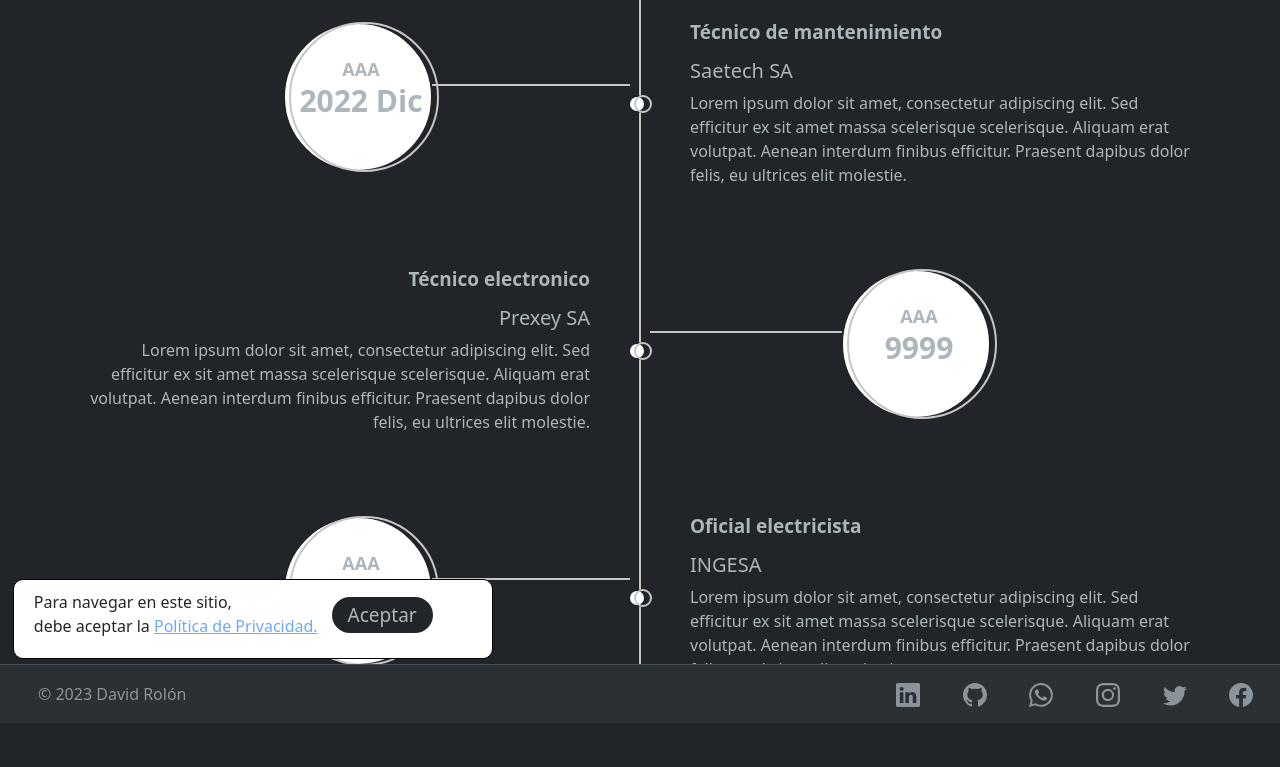
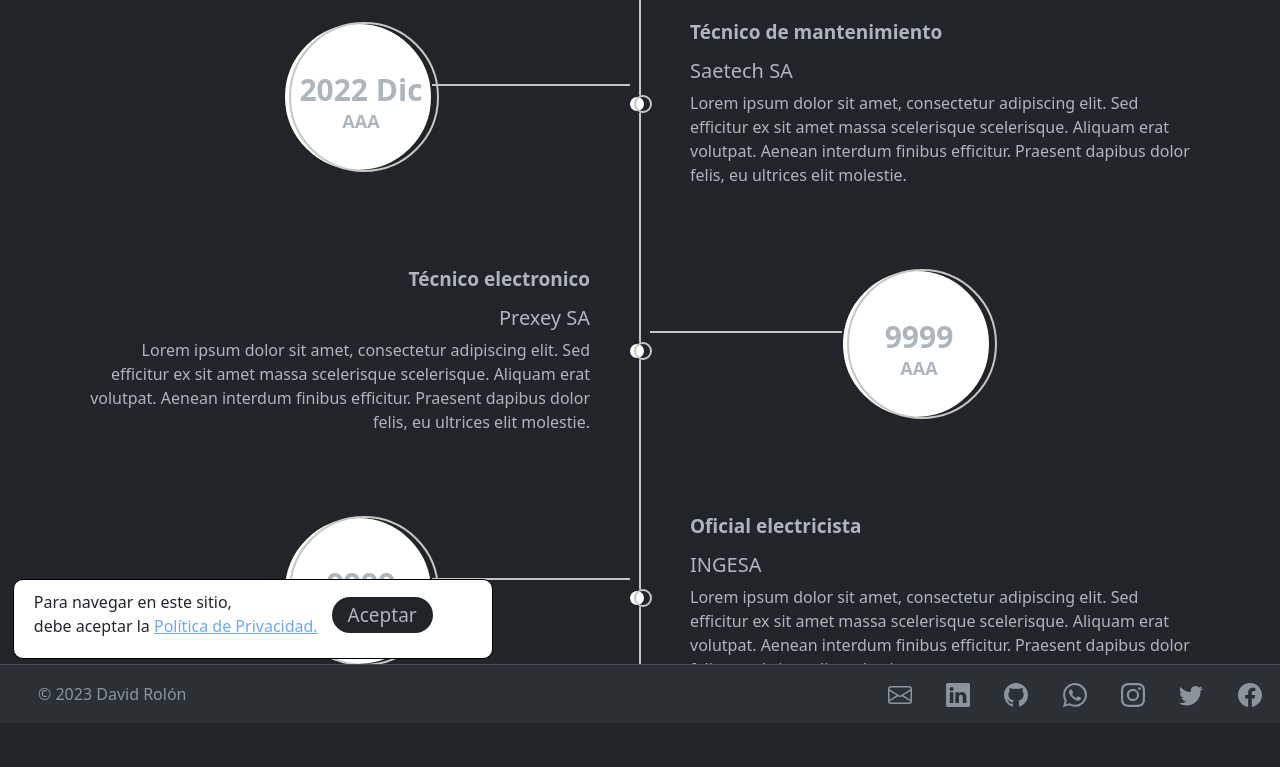
Before and after one commit to davichuder/my_portfolio, a Django app: page /experience in a window 1280 px wide. Shown: the part 77-844 px from the top of the page. Run offline with Django 4.2, Linux system fonts and the light colour scheme.

Commit message:
style: Cambios de estilo general
Cambios en css, y algunos html

```diff
--- a/my_portfolio/forms.py
+++ b/my_portfolio/forms.py
@@ -32,9 +32,6 @@ class ContactForm(forms.Form):
                 password=settings.EMAIL_HOST_PASSWORD,
                 use_tls=settings.EMAIL_USE_TLS
         ) as connection:
-            subject = subject
             email_from = settings.EMAIL_HOST_USER
             recipient_list = [settings.EMAIL_HOST_USER]
-            message = msg
-            EmailMessage(subject, message, email_from,
-                         recipient_list, connection=connection).send()
+            EmailMessage(subject, msg, email_from, recipient_list, connection=connection).send()
--- a/static/css/base.css
+++ b/static/css/base.css
@@ -18,3 +18,7 @@ body {
 .lh-lg {
     font-size: 1.125rem;
 }
+
+.margin-25vh {
+    margin-top: 25vh;
+}
--- a/static/css/experience_timeline.css
+++ b/static/css/experience_timeline.css
@@ -134,16 +134,16 @@
   width: 100%;
   margin: auto;
   position: absolute;
-  top: 27%;
+  top: 40%;
   left: 0
 }
 
-.main-timeline .month {
+.main-timeline .start {
   font-size: 18px;
   font-weight: 700
 }
 
-.main-timeline .year {
+.main-timeline .end {
   display: block;
   font-size: 30px;
   font-weight: 700;
--- a/static/css/tecnology_cards.css
+++ b/static/css/tecnology_cards.css
@@ -1,6 +1,6 @@
 [data-bs-theme="dark"] .card {
   border: 1px solid #fff;
-  background-color: rgb(255, 255, 255, 0.1);
+  background-color: var(--bs-secondary-bg);
 }
 
 [data-bs-theme="light"] .card {
--- a/templates/my_portfolio/contact_me.html
+++ b/templates/my_portfolio/contact_me.html
@@ -12,8 +12,8 @@
 <div class="mx-auto my-4 text-center">
   <h1>Contáctame</h1>
 </div>
-<div class="container">
-  <form action="" method="post">
+<div class="d-flex justify-content-center">
+  <form action="" method="post" id="post-form">
       {% csrf_token %}
       {{ form | crispy }}
     <div class="text-center">
--- a/templates/my_portfolio/experience.html
+++ b/templates/my_portfolio/experience.html
@@ -16,8 +16,8 @@
       <div class="date-content">
         <div class="date-outer">
           <span class="date">
-            <span class="month">AAA</span>
-            <span class="year">{{item.2}}</span>
+            <span class="end">{{item.2}}</span>
+            <span class="start">AAA</span>
           </span>
         </div>
       </div>
--- a/templates/my_portfolio/fragments/footer.html
+++ b/templates/my_portfolio/fragments/footer.html
@@ -7,6 +7,13 @@
     </div>
 
     <ul class="nav col-md-4 justify-content-evenly list-unstyled d-flex">
+      <li class="ms-3">
+        <a class="text-body-secondary" href="mailto: rolondavid@outlook.com" target="_blank">
+          <svg xmlns="http://www.w3.org/2000/svg" width="24" height="24" fill="currentColor" class="bi bi-envelope" viewBox="0 0 16 16">
+            <path d="M0 4a2 2 0 0 1 2-2h12a2 2 0 0 1 2 2v8a2 2 0 0 1-2 2H2a2 2 0 0 1-2-2V4Zm2-1a1 1 0 0 0-1 1v.217l7 4.2 7-4.2V4a1 1 0 0 0-1-1H2Zm13 2.383-4.708 2.825L15 11.105V5.383Zm-.034 6.876-5.64-3.471L8 9.583l-1.326-.795-5.64 3.47A1 1 0 0 0 2 13h12a1 1 0 0 0 .966-.741ZM1 11.105l4.708-2.897L1 5.383v5.722Z"/>
+          </svg>
+        </a>
+      </li>
       <li class="ms-3">
         <a class="text-body-secondary" href="https://www.linkedin.com/in/david-emanuel-rolon/" target="_blank">
           <svg xmlns="http://www.w3.org/2000/svg" width="24" height="24" fill="currentColor" class="bi bi-linkedin" viewBox="0 0 16 16">
--- a/templates/my_portfolio/index.html
+++ b/templates/my_portfolio/index.html
@@ -10,9 +10,7 @@
     <img src="{% static 'img/cv.png' %}" alt="Foto de David Rolón" class="img-fluid rounded-circle my-3 border border-5"
         style="width: 200px; height: 200px;">
     <h2 class="mb-4">Me llamo David Rolón</h2>
-    <p>En este portfolio podrás conocer más sobre mí, mi trayectoria profesional y mis habilidades.<br>
-        Desde muy joven me fascinó el mundo digital y la tecnología, por lo que decidí estudiar programación y
-        especializarme en el análisis de datos y el desarrollo web.</p>
+    <p>En este portfolio podrás conocer más sobre mí, mi trayectoria profesional y mis habilidades.</p>
     <p>Vas a poder conocer algunos de los proyectos que he realizado, donde aplico mis habilidades y conocimientos en
         diferentes áreas y tecnologías.<br>
         Desde la creación de páginas web dinámicas, interactivas y atractivas, hasta la
--- a/templates/my_portfolio/success.html
+++ b/templates/my_portfolio/success.html
@@ -7,7 +7,7 @@
 {% endblock %}
 
 {% block main %}
-<div class="fluid-container">
+<div class="d-flex align-items-center margin-25vh">
   <div class="mx-auto my-4 text-center">
     <h1 class="fw-bolder text-success">Enviamos tu mensaje</h1>
     <p class="my-5">Si quieres enviar otro mensaje, ingresa <a href="{% url 'contact_me' %}">aqui</a></p>
```
Also changed, not shown: other parts of static/css/experience_timeline.css (+1 -1 lines), static/css/contact_me.css (+10 -0 lines), templates/my_portfolio/about_me.html (+3 -4 lines).
